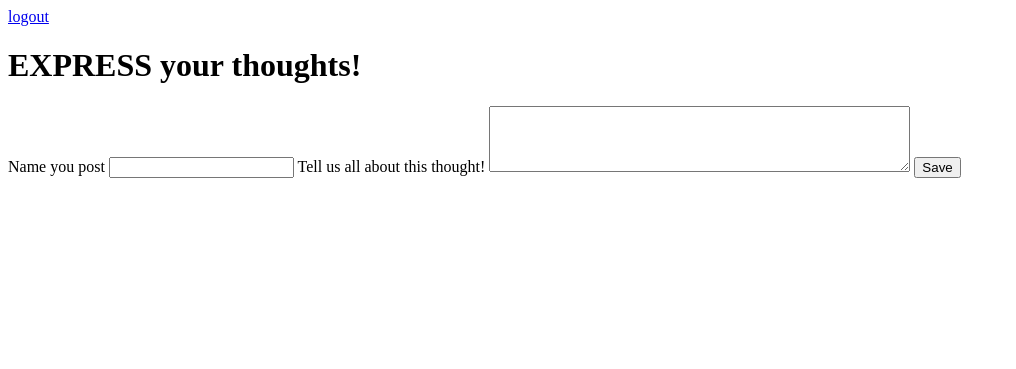
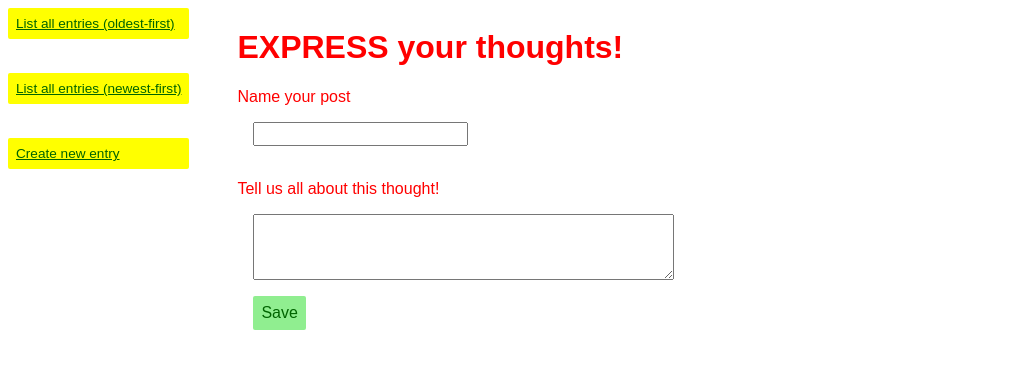
Before and after one commit to anglingaddict/blogz, a Flask app: page /new_entry in a window 1280 px wide. Shown: the top 369 px of the page, without its empty margins (0-1016 px from the left). Run offline with Flask 2, Linux system fonts and the light colour scheme.

Commit message:
debugged and built databse

```diff
--- a/css/styles.css
+++ b/css/styles.css
@@ -1,7 +1,7 @@
 body {font-family:sans-serif;
       font-size: 100%;}
 
-nav a {background-color: lightgreen;
+nav a {background-color: yellow;
        border-radius: 2px;
        border: none;
        color: darkgreen;
@@ -20,7 +20,8 @@ nav a:hover {background: lightblue;
 main {display: flex;
       justify-content: flex-start;}
 
-.container {margin-left: 3rem;}
+.container {margin-left: 3rem;
+            color: red;}
 
 input {display: block;
        font-size: 100%;
--- a/main.py
+++ b/main.py
@@ -1,6 +1,7 @@
 from flask import Flask, request, redirect, render_template, flash
 from flask_sqlalchemy import SQLAlchemy
 from datetime import datetime
+
 
 app=Flask(__name__)
 app.config['DEBUG']=True
@@ -15,15 +16,17 @@ class Blog(db.Model):
     id = db.Column(db.Integer, primary_key=True)
     title = db.Column(db.String(150))
     body = db.Column(db.String(1000))
-    created = db.Column(db.Datetime)
+    created = db.Column(db.DateTime)
 
     def __init__(self, title, body):
         self.title = title
         self.body = body
         self.created = datetime.utcnow()
 
+
+
     def is_valid(self):
-        if self.title and self.body and self.posted:
+        if self.title and self.body and self.created:
             return True
         else:
             return False
@@ -36,18 +39,18 @@ def index():
 
 
 @app.route("/blog")
-def blog_posts():
-    entry.id = request.args.get('id')
+def display_blog_entries():
+    entry_id = request.args.get('id')
     if (entry_id):
-        entry = Entry.query.get(entry_id)
+        entry = Blog.query.get(entry_id)
         return render_template('single_entry.html', title = "Blog Entry", entry = entry)
 
     #list all entries
     sort = request.args.get('sort')
     if (sort == "newest"):
-        all_entries = Entry.query.order_by(Entry.created.desc()).all()
+        all_entries = Blog.query.order_by(Blog.created.desc()).all()
     else:
-        all_entries = Entry.query.all()
+        all_entries = Blog.query.all()
     return render_template('all_entries.html', title = "All Entries", all_entries = all_entries)
 
 @app.route("/new_entry", methods = ['GET', 'POST'])
@@ -56,7 +59,7 @@ def new_entry():
     if request.method == 'POST':
         new_entry_title = request.form['title']
         new_entry_body = request.form['body']
-        new_entry = Entry(new_entry_title, new_entry_body)
+        new_entry = Blog(new_entry_title, new_entry_body)
 
         if new_entry.is_valid():
             db.session.add(new_entry)
--- a/templates/base.html
+++ b/templates/base.html
@@ -2,24 +2,30 @@
 <html>
     <head>
         <title>{{title}}</title>
-    <style>
-      .error{color:red;}
-    </style>
+        <link rel="stylesheet" href="{{ url_for('static', filename='css/styles.css') }}">
     </head>
 <body>
+    <!-- main element is a flexbox  -->
+    <main>
+        <nav>
+            <a href='/blog'>List all entries (oldest-first)</a><br/>
+            <a href='/blog?sort=newest'>List all entries (newest-first)</a><br/>
+            <a href='/new_entry'>Create new entry</a>
+        </nav>
 
-  <div> <a href='/logout'>logout</a></div>
-
-  {% with messages = get_flashed_messages(with_categories=True) %}
-  <ul>
-    {% for category, message in messages %}
-      <li class="{{category}}">{{message}}</li>
+        <div class="container">
+            <!-- No message categories  -->
+            {% with messages = get_flashed_messages() %}
+                {% for message in messages %}
+                    <div class="flash_message">{{message|safe}}</div>
                 {% endfor %}
-  </ul>
             {% endwith %}
 
             {% block content %}
             {% endblock %}
 
+        </div> <!-- .container -->
+    </main>
+
 </body>
 </html>
--- a/templates/new_entry_form.html
+++ b/templates/new_entry_form.html
@@ -5,9 +5,9 @@
 {% block content %}
 <h1>EXPRESS your thoughts!</h1>
 <form action="/new_entry" method="post">
-  <label for="title_field">Name you post</label>
+  <label for="title_field">Name your post</label>
   <input id="title_field" name="title" type="text" value="{{new_entry_title}}">
-
+  <br/>
   <label for="body_field"> Tell us all about this thought!</label>
   <textarea rows="4" cols="50" id="body_field" name="body">{{new_entry_body}}</textarea>
 
```
Also changed, not shown: other parts of css/styles.css (+3 -3 lines). Lines whose indentation alone changed are shown as unchanged.
